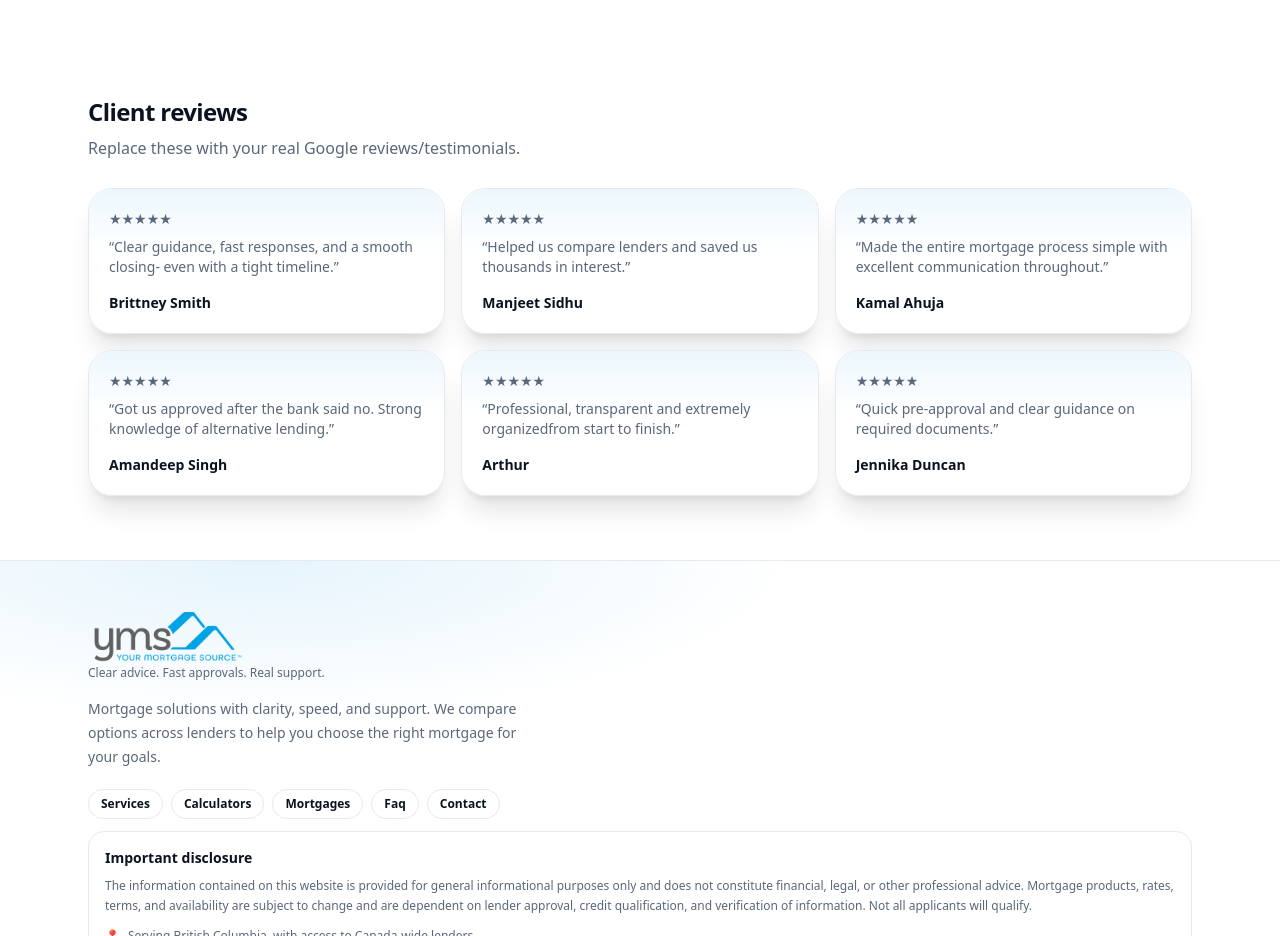
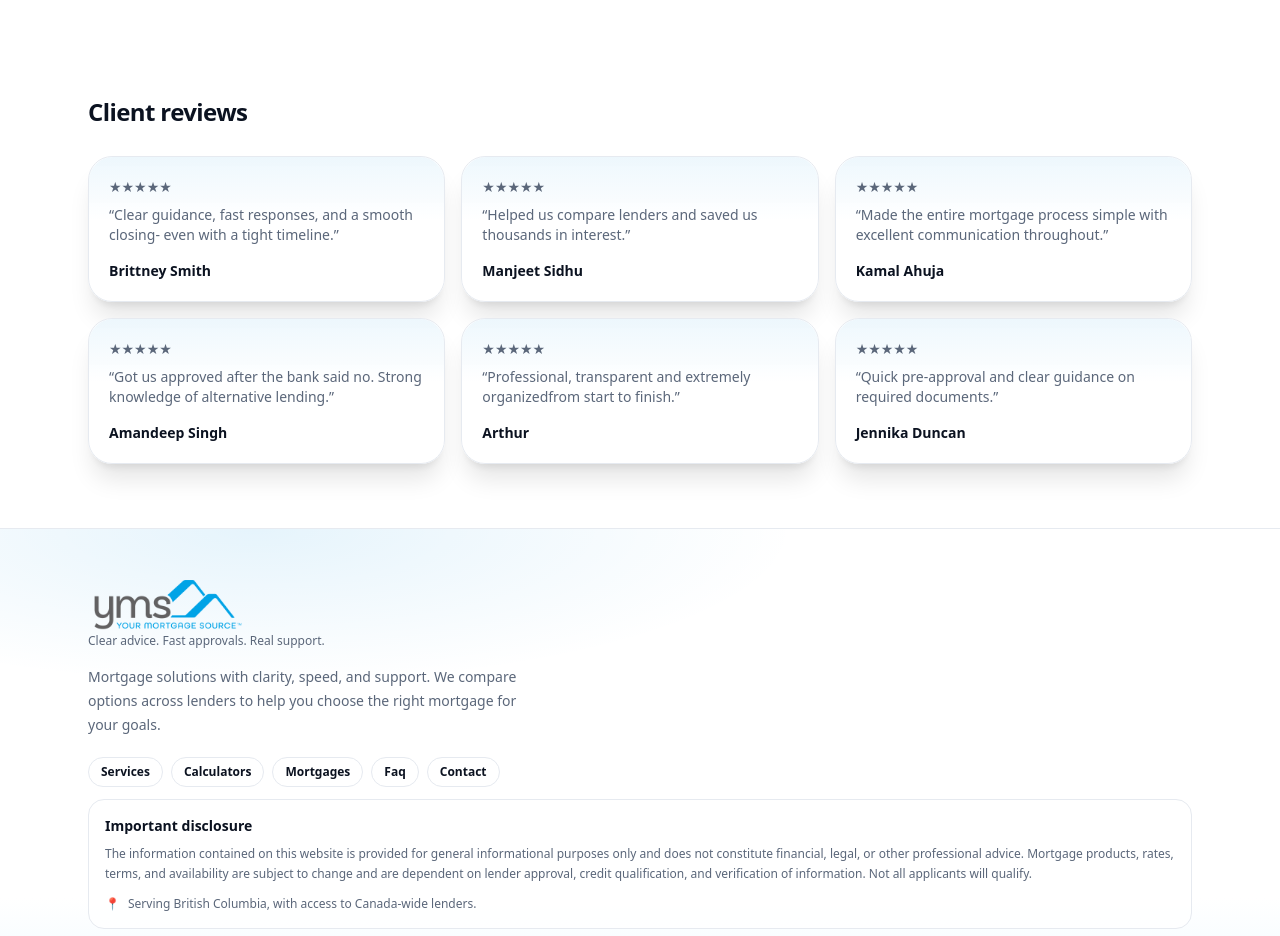
Before and after one commit to varunrampal/yms-redesign, a React (Vite) app: page / in a window 1280 px wide. Shown: the part 1500-2436 px from the top of the page. Built offline with nearby package versions, Linux system fonts and the light colour scheme.

Commit message:
feb09--commit2

```diff
--- a/src/pages/home/Reviews.jsx
+++ b/src/pages/home/Reviews.jsx
@@ -16,7 +16,6 @@ export default function Reviews() {
     <section id="reviews">
       <Container className="py-12 sm:py-16">
         <h2 className="text-2xl font-extrabold tracking-tight text-text">Client reviews</h2>
-        <p className="mt-2 text-muted">Replace these with your real Google reviews/testimonials.</p>
 
         <div className="mt-7 grid gap-4 sm:grid-cols-2 lg:grid-cols-3">
           {reviews.map((r) => (
```
